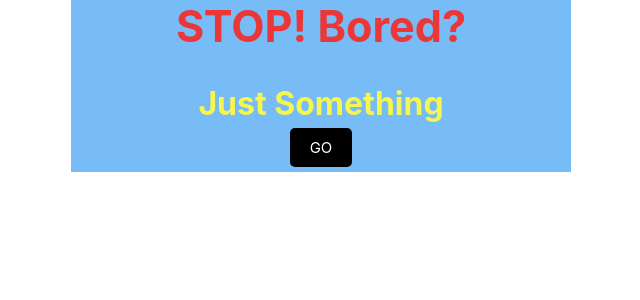
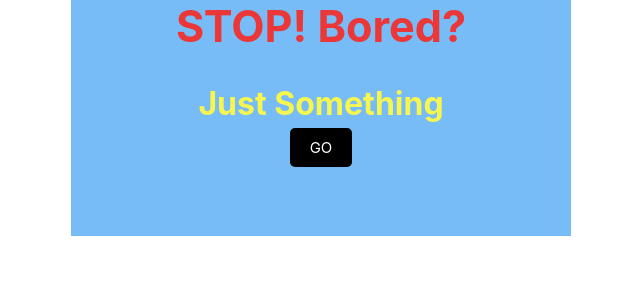
Before and after one commit to JGieseWeb/stop-bored-app, an Angular app in the folder stop-bored-app/: page / in a window 1280 px wide. Shown: the top 300 px of the page, without its empty margins (319-959 px from the left). Built offline with nearby package versions, Linux system fonts and the light colour scheme; no server answers.

Commit message:
✨create midbody component and integrate app-activity

```diff
--- a/stop-bored-app/src/app/components/midbody/midbody.component.html
+++ b/stop-bored-app/src/app/components/midbody/midbody.component.html
@@ -2,4 +2,5 @@
 <body class="midbody">
   <h1>Just Something</h1>
   <app-button text="GO"></app-button>
+  <app-activity></app-activity>
 </body>
--- a/stop-bored-app/src/app/components/midbody/midbody.component.ts
+++ b/stop-bored-app/src/app/components/midbody/midbody.component.ts
@@ -3,13 +3,10 @@ import { Component, OnInit } from '@angular/core';
 @Component({
   selector: 'app-midbody',
   templateUrl: './midbody.component.html',
-  styleUrls: ['./midbody.component.css']
+  styleUrls: ['./midbody.component.css'],
 })
 export class MidbodyComponent implements OnInit {
+  constructor() {}
 
-  constructor() { }
-
-  ngOnInit(): void {
-  }
-
+  ngOnInit(): void {}
 }
```
Also changed, not shown: stop-bored-app/src/app/app.module.ts (+12 -2 lines).
